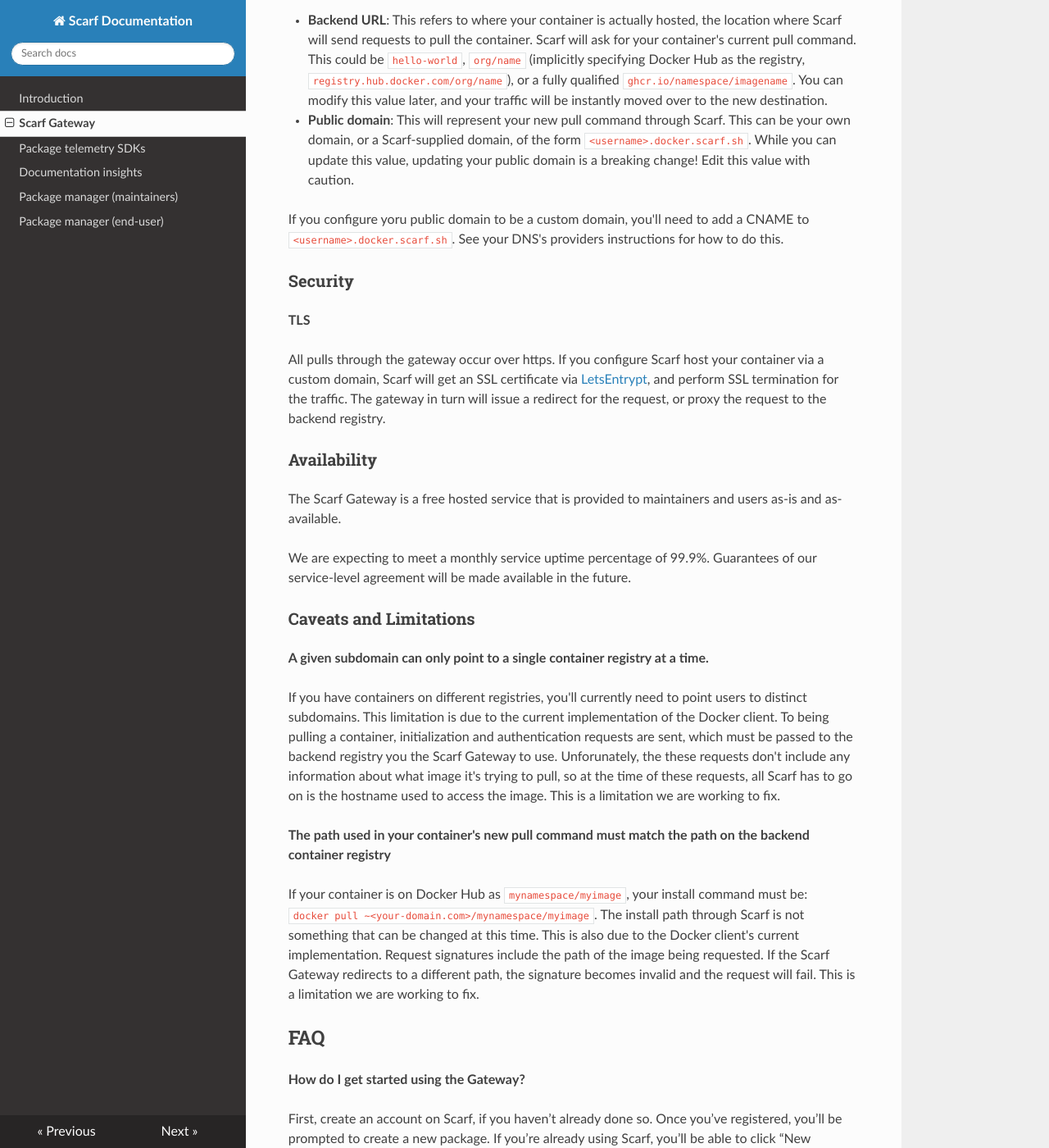
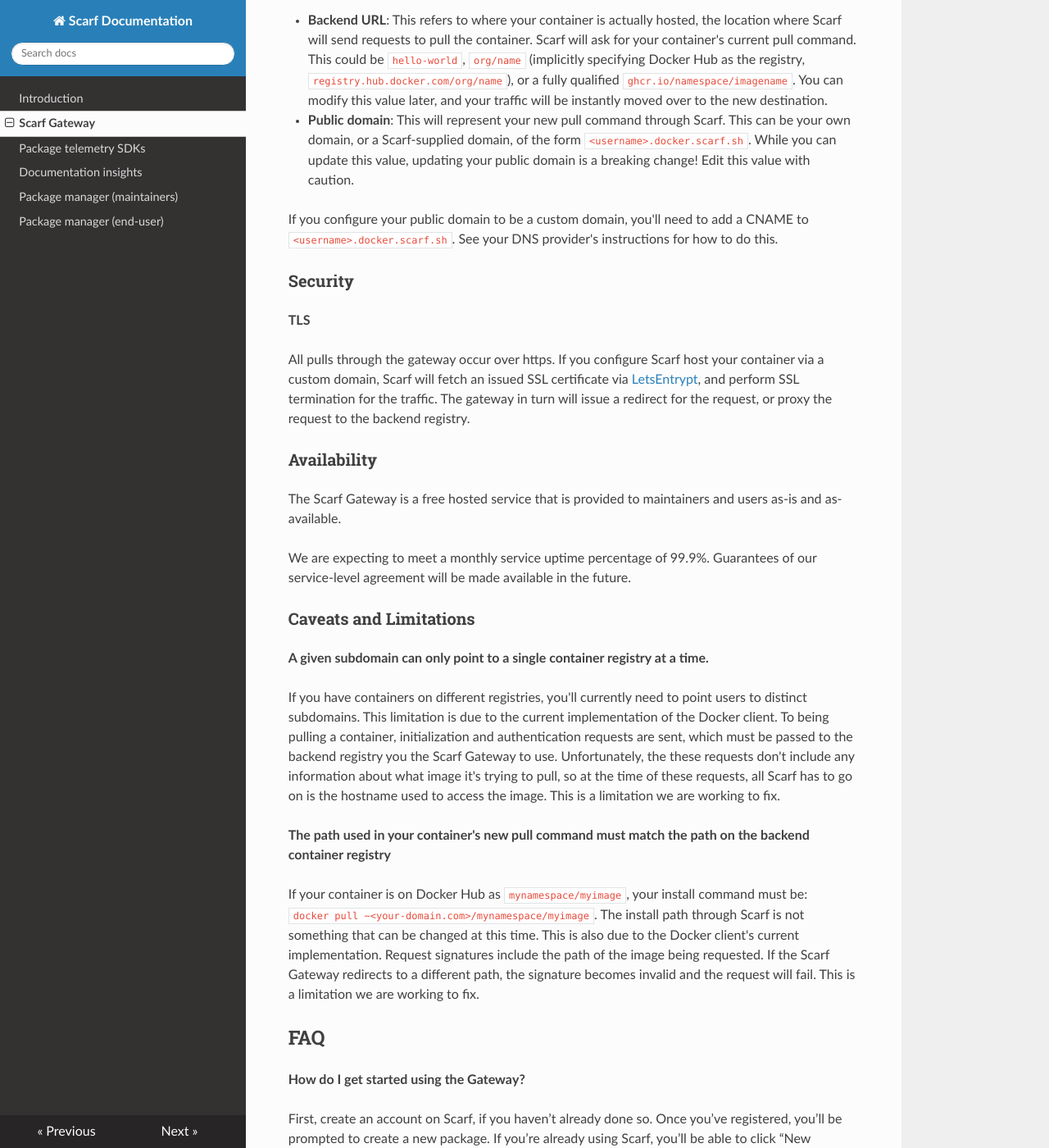
Before and after one commit to scarf-sh/docs, an MkDocs documentation site: the page built from docs/gateway.md, in a window 1280 px wide and 1400 px high, scrolled down 2136 px. Shown: the whole window at 82% size. Built offline with MkDocs 1.6.1, drawn with Linux system fonts in a browser that asks for light colours; nearby versions of some CDN libraries; some of the changed text lies outside the part shown.

Commit message:
Spelling and updates

```diff
--- a/docs/gateway.md
+++ b/docs/gateway.md
@@ -63,13 +63,13 @@
 - **Backend URL**: This refers to where your container is actually hosted, the location where Scarf will send requests to pull the container. Scarf will ask for your container's current pull command. This could be `hello-world`, `org/name` (implicitly specifying Docker Hub as the registry, `registry.hub.docker.com/org/name`), or a fully qualified `ghcr.io/namespace/imagename`. You can modify this value later, and your traffic will be instantly moved over to the new destination.
 - **Public domain**: This will represent your new pull command through Scarf. This can be your own domain, or a Scarf-supplied domain, of the form `<username>.docker.scarf.sh`. While you can update this value, updating your public domain is a breaking change! Edit this value with caution.
 
-If you configure yoru public domain to be a custom domain, you'll need to add a CNAME to `<username>.docker.scarf.sh`. See your DNS's providers instructions for how to do this.
+If you configure your public domain to be a custom domain, you'll need to add a CNAME to `<username>.docker.scarf.sh`. See your DNS provider's instructions for how to do this.
 
 ### Security
 
 **TLS**
 
-All pulls through the gateway occur over https. If you configure Scarf host your container via a custom domain, Scarf will get an SSL certificate via [LetsEntrypt](https://letsencrypt.org), and perform SSL termination for the traffic. The gateway in turn will issue a redirect for the request, or proxy the request to the backend registry.
+All pulls through the gateway occur over https. If you configure Scarf host your container via a custom domain, Scarf will fetch an issued SSL certificate via [LetsEntrypt](https://letsencrypt.org), and perform SSL termination for the traffic. The gateway in turn will issue a redirect for the request, or proxy the request to the backend registry.
 
 ### Availability
 
@@ -82,7 +82,7 @@
 
 **A given subdomain can only point to a single container registry at a time.**
 
-If you have containers on different registries, you'll currently need to point users to distinct subdomains. This limitation is due to the current implementation of the Docker client. To being pulling a container, initialization and authentication requests are sent, which must be passed to the backend registry you the Scarf Gateway to use. Unforunately, the these requests don't include any information about what image it's trying to pull, so at the time of these requests, all Scarf has to go on is the hostname used to access the image. This is a limitation we are working to fix.
+If you have containers on different registries, you'll currently need to point users to distinct subdomains. This limitation is due to the current implementation of the Docker client. To being pulling a container, initialization and authentication requests are sent, which must be passed to the backend registry you the Scarf Gateway to use. Unfortunately, the these requests don't include any information about what image it's trying to pull, so at the time of these requests, all Scarf has to go on is the hostname used to access the image. This is a limitation we are working to fix.
 
 
 **The path used in your container's new pull command must match the path on the backend container registry**
```
Also changed, not shown: other parts of docs/gateway.md (+2 -7 lines).
